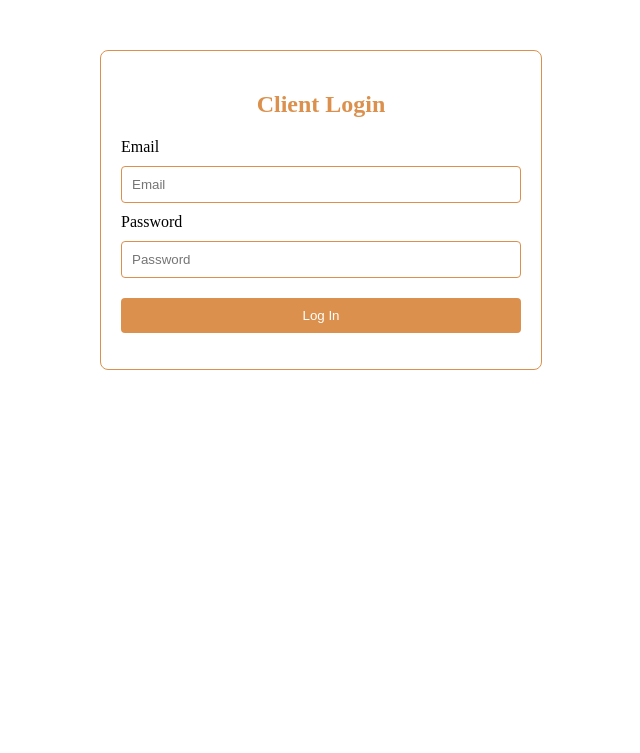
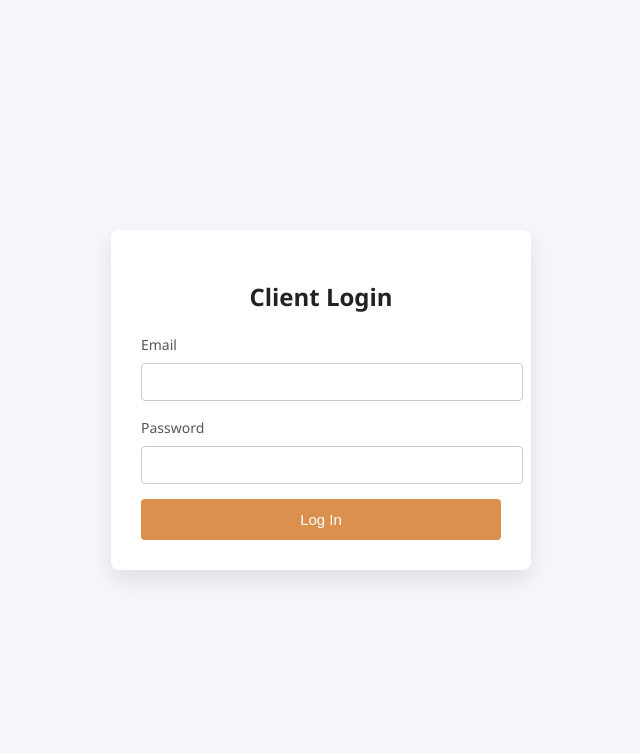
Before and after one commit to Saeid-Bahmaniazad/azad-ai-login, a plain HTML site: page index.html in a window 1280 px wide. Shown: the whole page, without its empty margins (319-959 px from the left). Drawn offline with Linux system fonts and the light colour scheme.

Commit message:
Update index.html

```diff
--- a/index.html
+++ b/index.html
@@ -1,16 +1,93 @@
-<section id="client-login" style="font-family: 'Roboto Slab', serif; max-width: 400px; margin: 50px auto; padding: 20px; border: 1px solid #db914d; border-radius: 8px; background-color: #fff;">
-  <h2 style="color: #db914d; text-align: center;">Client Login</h2>
-  <form id="loginForm">
-    <label for="email">Email</label>
-    <input type="email" id="email" placeholder="Email" required style="width:100%; padding: 10px; margin: 10px 0; border: 1px solid #db914d; border-radius: 4px;">
+<!DOCTYPE html>
+<html lang="en">
+<head>
+  <meta charset="UTF-8" />
+  <title>Client Login</title>
 
-    <label for="password">Password</label>
-    <input type="password" id="password" placeholder="Password" required style="width:100%; padding: 10px; margin: 10px 0; border: 1px solid #db914d; border-radius: 4px;">
+  <style>
+    body {
+      font-family: "Segoe UI", Arial, sans-serif;
+      background: #f5f7fa;
+      display: flex;
+      justify-content: center;
+      align-items: center;
+      height: 100vh;
+      margin: 0;
+    }
 
-    <button type="submit" style="width:100%; background-color: #db914d; color: #fff; padding: 10px; margin-top: 10px; border: none; border-radius: 4px; cursor: pointer;">Log In</button>
+    .login-box {
+      background: #ffffff;
+      padding: 30px;
+      width: 360px;
+      border-radius: 8px;
+      box-shadow: 0 10px 25px rgba(0,0,0,0.1);
+    }
 
-    <p id="errorMessage" style="color: red; margin-top: 10px; text-align:center;"></p>
-  </form>
-</section>
+    h2 {
+      margin-bottom: 20px;
+      color: #222;
+      text-align: center;
+    }
 
-<script src="login.js"></script>
+    label {
+      font-size: 14px;
+      color: #555;
+    }
+
+    input {
+      width: 100%;
+      padding: 10px;
+      margin: 8px 0 15px 0;
+      border: 1px solid #ccc;
+      border-radius: 4px;
+      font-size: 14px;
+    }
+
+    button {
+      width: 100%;
+      background: #db914d;
+      border: none;
+      padding: 12px;
+      color: white;
+      font-size: 15px;
+      border-radius: 4px;
+      cursor: pointer;
+    }
+
+    button:hover {
+      background: #c87f3f;
+    }
+
+    .error {
+      margin-top: 15px;
+      font-size: 13px;
+      color: #c0392b;
+      text-align: center;
+      display: none;
+      white-space: pre-line;
+    }
+  </style>
+</head>
+
+<body>
+
+  <div class="login-box">
+    <h2>Client Login</h2>
+
+    <label>Email</label>
+    <input type="email" id="email" required />
+
+    <label>Password</label>
+    <input type="password" id="password" required />
+
+    <button onclick="login()">Log In</button>
+
+    <div class="error" id="errorMsg">
+Email or Password is not valid.
+For changing password or email contact admin@azadai.com.au
+    </div>
+  </div>
+
+  <script src="login.js"></script>
+</body>
+</html>
```
